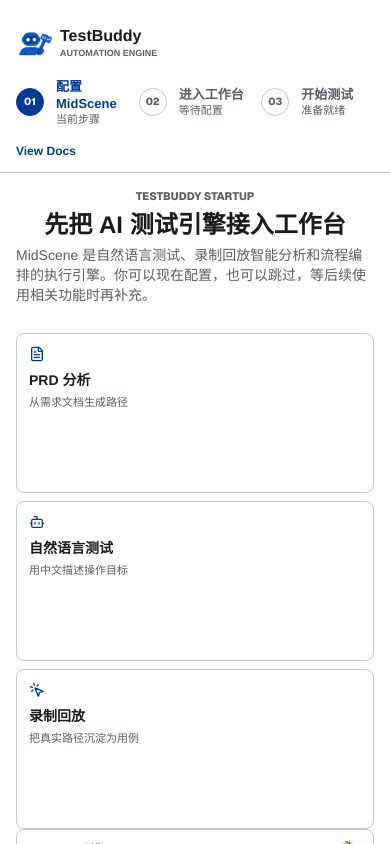
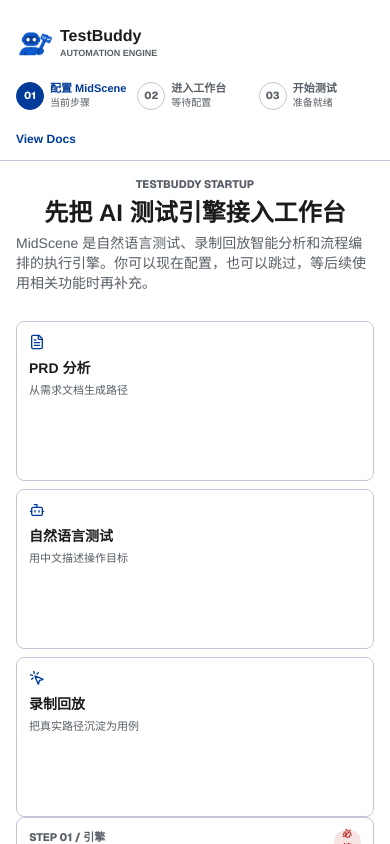
Before and after one commit to Chrisifan/Test-Buddy, a React (Vite) app: page / in a window 390 px wide. Built offline with nearby package versions, Linux system fonts and the light colour scheme.

Commit message:
fix: keep startup steps readable on mobile

```diff
--- a/src/styles/luminous-precision.css
+++ b/src/styles/luminous-precision.css
@@ -2741,17 +2741,30 @@
 
   .startup-step-list {
     grid-column: 1 / -1;
-    gap: 10px;
+    gap: 6px;
   }
 
   .startup-main .home-start-step {
     min-height: 44px;
-    padding: 4px 6px 4px 0;
+    gap: 6px;
+    padding: 4px 2px 4px 0;
   }
 
   .startup-main .home-start-step::after {
     inset: 18px -5px auto auto;
     width: 5px;
+  }
+
+  .startup-main .home-start-step-title {
+    font-size: 11px;
+    line-height: 15px;
+    white-space: nowrap;
+  }
+
+  .startup-main .home-start-step-status {
+    font-size: 10px;
+    line-height: 14px;
+    white-space: nowrap;
   }
 
   .startup-main .home-start-panel {
```
Also changed, not shown: 1 other file (tests, documents, lock files or other folders).
